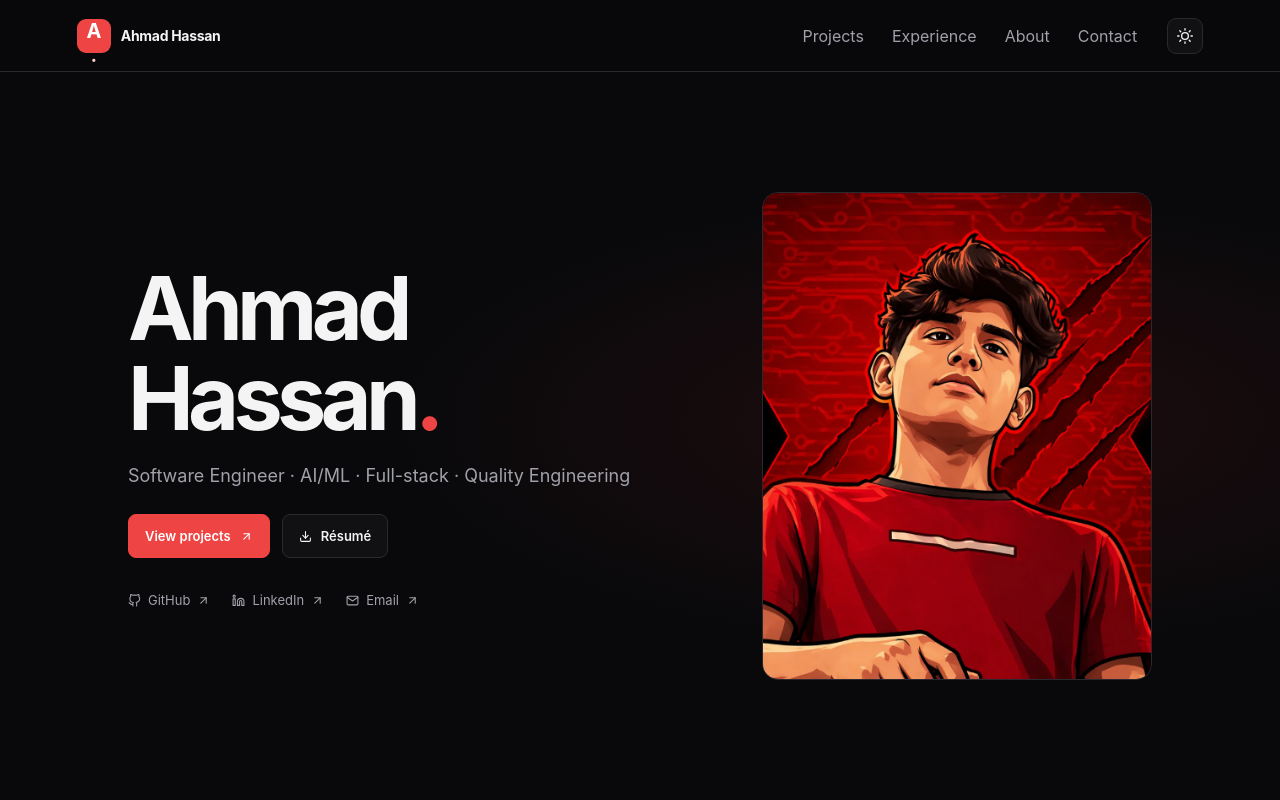
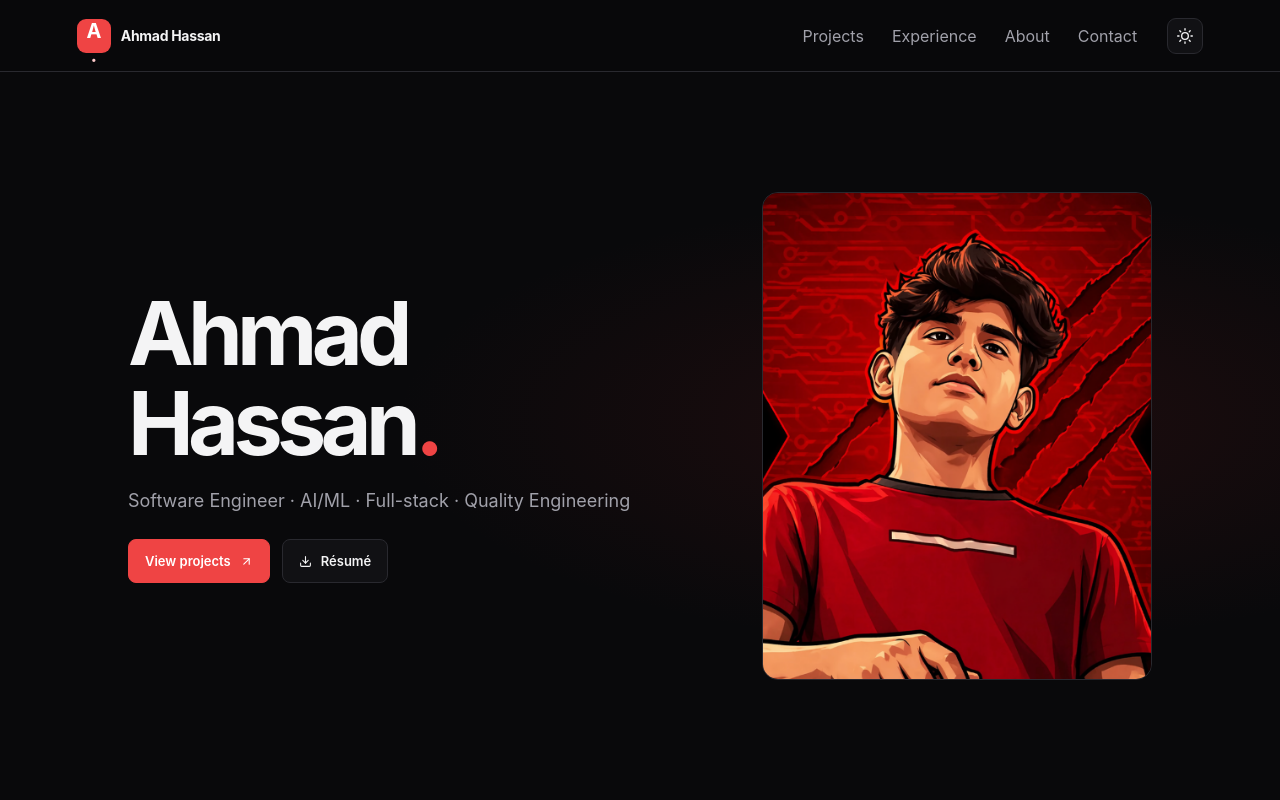
Before and after one commit to thisisahmad24/Ahmad-s-Portfolio, a React (Vite) app: page / in a window 1280 px wide. Shown: the top 800 px of the page. Built offline with nearby package versions, Linux system fonts and the light colour scheme.

Commit message:
Keep contact links in one place

```diff
--- a/src/App.jsx
+++ b/src/App.jsx
@@ -159,11 +159,6 @@ function App() {
               <a className="button button-primary" href="#projects">View projects <FiArrowUpRight /></a>
               <a className="button button-secondary" href={profile.resume} target="_blank" rel="noreferrer"><FiDownload /> Résumé</a>
             </div>
-            <div className="hero-socials">
-              <a href={profile.github} target="_blank" rel="noreferrer"><FiGithub /> GitHub <FiArrowUpRight /></a>
-              <a href={profile.linkedin} target="_blank" rel="noreferrer"><FiLinkedin /> LinkedIn <FiArrowUpRight /></a>
-              <a href={`mailto:${profile.email}`}><FiMail /> Email <FiArrowUpRight /></a>
-            </div>
           </div>
           <div className="hero-visual">
             <img src={Headshot} alt="Ahmad Hassan" />
```
